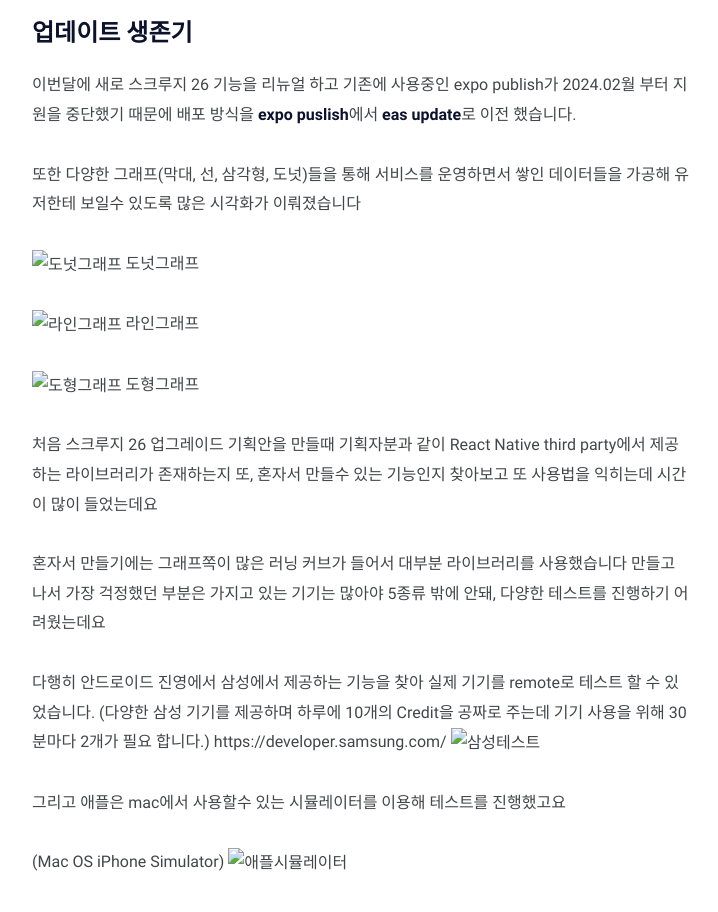
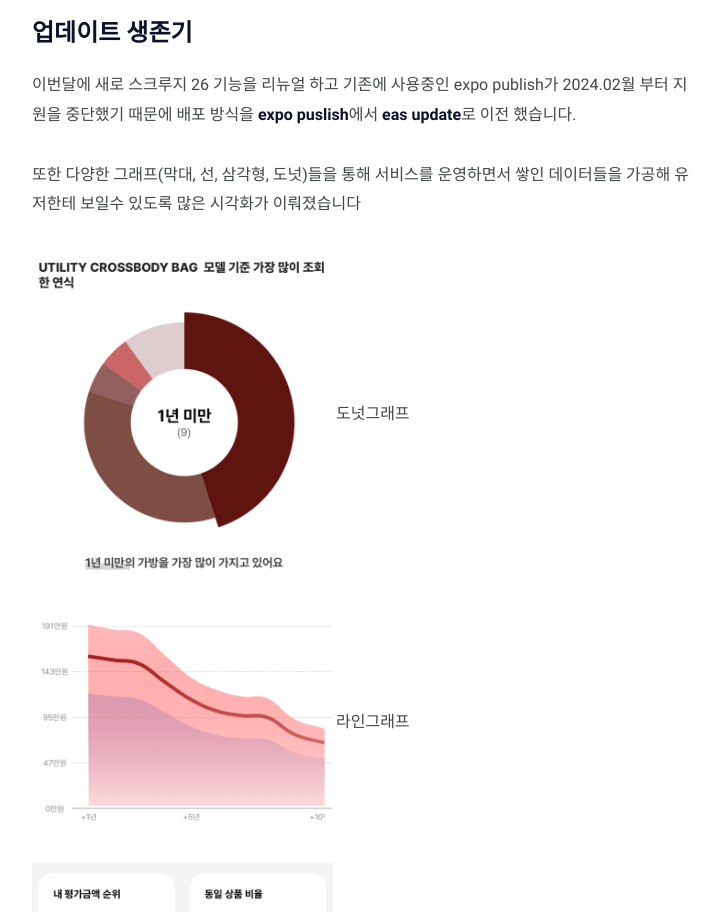
Before and after one commit to yeoung004/yeoung004.github.io, a Jekyll site: the page built from _posts/React_Native/2024-03-25-우당탕-react-native-업데이트-.md, in a window 1280 px wide. Shown: the part 357-1269 px from the top of the page, without its empty margins (278-996 px from the left). Built offline with Jekyll 4.4.1, drawn with Linux system fonts in a browser that asks for light colours.

Commit message:
update: 이미지 주소 수정
- github에 올라간 이미지 주소로 수정

```diff
--- a/_posts/React_Native/2024-03-25-우당탕-react-native-업데이트-.md
+++ b/_posts/React_Native/2024-03-25-우당탕-react-native-업데이트-.md
@@ -3,13 +3,13 @@
 
 또한 다양한 그래프(막대, 선, 삼각형, 도넛)들을 통해 서비스를 운영하면서 쌓인 데이터들을 가공해 유저한테 보일수 있도록 많은 시각화가 이뤄졌습니다
 
-![도넛그래프](./doughnut.png){: width="300"}
+![도넛그래프](https://github.com/yeoung004/yeoung004.github.io/blob/main/_posts/React_Native/doughnut.png?raw=true){: width="300"}
 도넛그래프
 
-![라인그래프](./lineGraph.png){: width="300"}
+![라인그래프](https://github.com/yeoung004/yeoung004.github.io/blob/main/_posts/React_Native/lineGraph.png?raw=true){: width="300"}
 라인그래프
 
-![도형그래프](./shapeGraph.png){: width="300"}
+![도형그래프](https://github.com/yeoung004/yeoung004.github.io/blob/main/_posts/React_Native/shapeGraph.png?raw=true){: width="300"}
 도형그래프
 
 처음 스크루지 26 업그레이드 기획안을 만들때 기획자분과 같이 React Native third party에서 제공하는 라이브러리가 존재하는지 또, 혼자서 만들수 있는 기능인지 찾아보고 또 사용법을 익히는데 시간이 많이 들었는데요
@@ -19,12 +19,12 @@
 다행히 안드로이드 진영에서 삼성에서 제공하는 기능을 찾아 실제 기기를 remote로 테스트 할 수 있었습니다.
 (다양한 삼성 기기를 제공하며 하루에 10개의 Credit을 공짜로 주는데 기기 사용을 위해 30분마다 2개가 필요 합니다.)
 https://developer.samsung.com/
-![삼성테스트](./samsung_test_lab.png){: width="500"}
+![삼성테스트](https://github.com/yeoung004/yeoung004.github.io/blob/main/_posts/React_Native/samsung_test_lab.png?raw=true){: width="500"}
 
 그리고 애플은 mac에서 사용할수 있는 시뮬레이터를 이용해 테스트를 진행했고요
 
 (Mac OS iPhone Simulator)
-![애플시뮬레이터](./simulator.png){: height="500"}
+![애플시뮬레이터](https://github.com/yeoung004/yeoung004.github.io/blob/main/_posts/React_Native/simulator.png?raw=true){: height="500"}
 
 하.지.만. 늘 그렇듯이 문제는 불현듯이 발생을 합니다….🥲
 
@@ -44,7 +44,7 @@
 
 사용된 기술은 react-native-gesture-handler 라이브러리를 사용해서 사용자의 터치 시작지점부터 터치가 끝난 지점까지 y좌표 값이 얼마나 차이가 나는지에 따라 업 스크롤링, 다운 스크롤링을 구분하였고 react-native-reanimated을 통해 애니메이션 및 동작을 핸들링 했습니다.
 
-![애플시뮬레이터](./bottomSheet.gif){: width="300"}
+![애플시뮬레이터](https://github.com/yeoung004/yeoung004.github.io/blob/main/_posts/React_Native/bottomSheet.gif?raw=true){: width="300"}
 
 
 다 만들고 나니 생각보다 잘 만들어진거 같아 혼자만 쓰기 아깝다는 생각이 났습니다.
```
